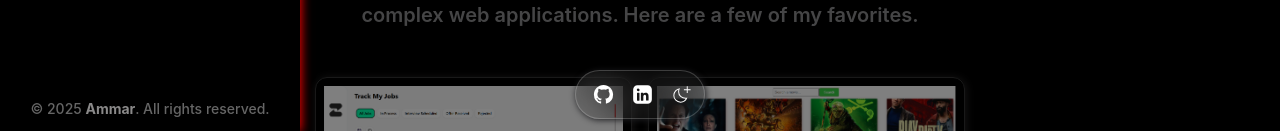
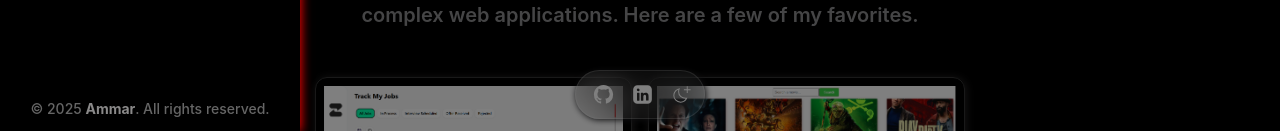
Before and after one commit to Ammar-creator5345/portfolio, a React (Create React App) app: page / in a window 1280 px wide. Both pictures are taken after a click on the button 32 px from the left and 20 px from the top of the page. Shown: the part 669-800 px from the top of the page. Built offline with nearby package versions, Linux system fonts and the light colour scheme.

Commit message:
some chages again and again

```diff
--- a/src/components/footer.tsx
+++ b/src/components/footer.tsx
@@ -4,7 +4,7 @@ import { NightIcon } from "../svgs/nightModeIcon";
 
 const Footer = () => {
   return (
-    <div className="text-white fixed z-[999999] shadow-[1px_1px_6px_#1e1e21] -translate-x-1/2 duration-300 bottom-3 left-1/2 backdrop-blur-xl bg-black/10 ease-in-out flex justify-between items-center w-[130px] p-1 px-2 rounded-full border border-white/20 transition-all hover:w-[160px] hover:py-[6px]">
+    <div className="text-white fixed z-[1000] shadow-[1px_1px_6px_#1e1e21] -translate-x-1/2 duration-300 bottom-3 left-1/2 backdrop-blur-xl bg-black/10 ease-in-out flex justify-between items-center w-[130px] p-1 px-2 rounded-full border border-white/20 transition-all hover:w-[160px] hover:py-[6px]">
       <a href="https://github.com/Ammar-creator5345/" target="_blank" className="rounded-full p-2 flex items-center justify-center hover:bg-[#361212]">
         <GithubIcon width={23} height={23} />
       </a>
--- a/src/components/sideBar.tsx
+++ b/src/components/sideBar.tsx
@@ -24,6 +24,8 @@ const SideBar: React.FC<PropsType> = ({ open, setOpen }) => {
             width: "300px",
             height: "100%",
             boxShadow: "1px 1px 10px red",
+            // position:"relative",
+            zIndex:"999999"
           },
         },
       }}
```
